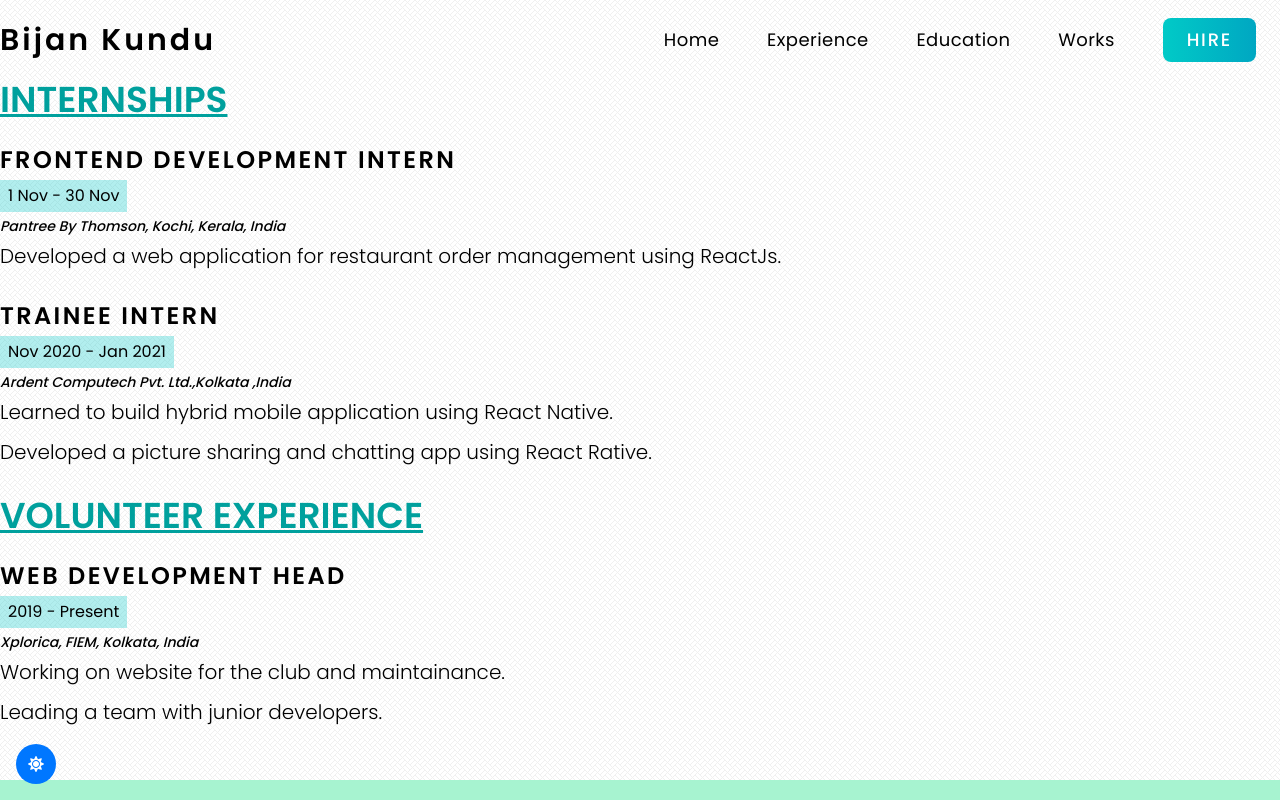
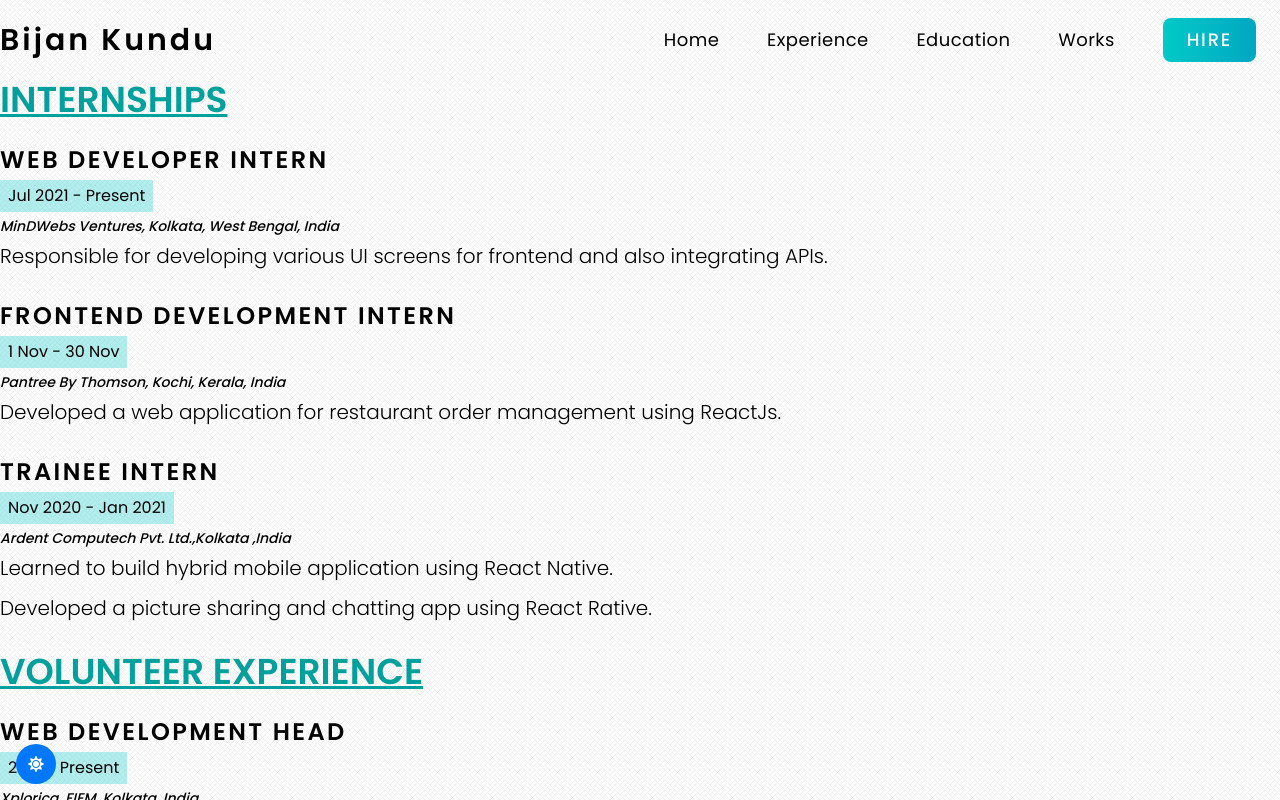
Before and after one commit to bijankundu/bijankundu.github.io, a React (Create React App) app: page /#/experience in a window 1280 px wide. Shown: the top 800 px of the page. Built offline with nearby package versions, Linux system fonts and the light colour scheme.

Commit message:
added mwv

```diff
--- a/package.json
+++ b/package.json
@@ -4,7 +4,7 @@
   "version": "0.1.0",
   "private": true,
   "dependencies": {
-    "@craco/craco": "^6.0.0",
+    "@craco/craco": "^6.1.2",
     "@tailwindcss/postcss7-compat": "^2.0.2",
     "@testing-library/jest-dom": "^5.11.4",
     "@testing-library/react": "^11.1.0",
--- a/src/Pages/Experience/Experience.js
+++ b/src/Pages/Experience/Experience.js
@@ -6,6 +6,21 @@ const Experience = () => {
     <div className="experience-wrapper">
       <div className="internships">
         <h1>Internships</h1>
+        <div className="intern">
+          <h4>WEB DEVELOPER INTERN</h4>
+          <div>
+            <h5>Jul 2021 - Present</h5>
+          </div>
+          <p>
+            <em>MinDWebs Ventures, Kolkata, West Bengal, India</em>
+          </p>
+          <ul>
+            <li>
+              Responsible for developing various UI screens for frontend and also
+              integrating APIs.
+            </li>
+          </ul>
+        </div>
         <div className="intern">
           <h4>FRONTEND DEVELOPMENT INTERN</h4>
           <div>
```
Also changed, not shown: 2 other files (tests, documents, lock files or other folders).
